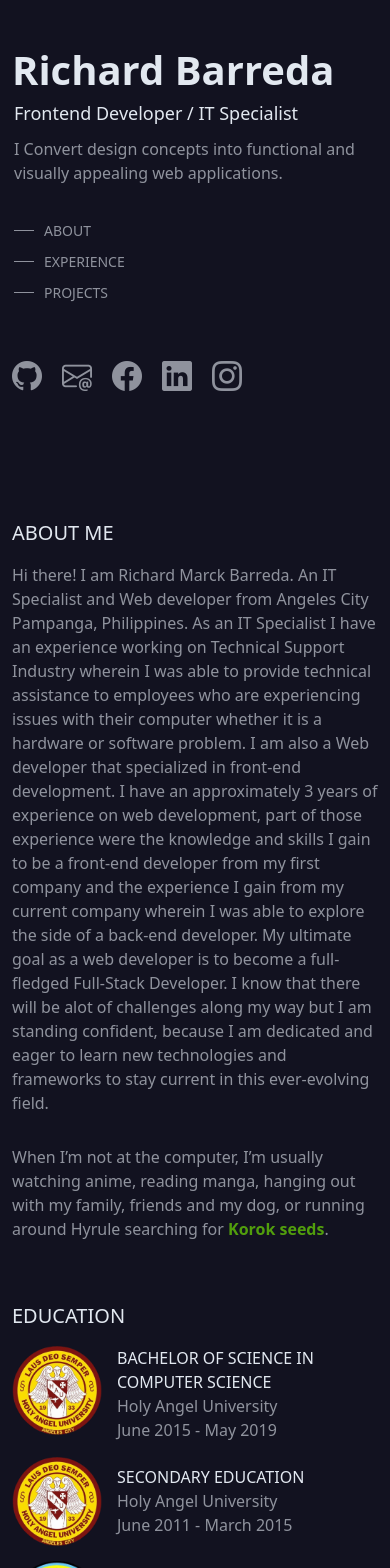
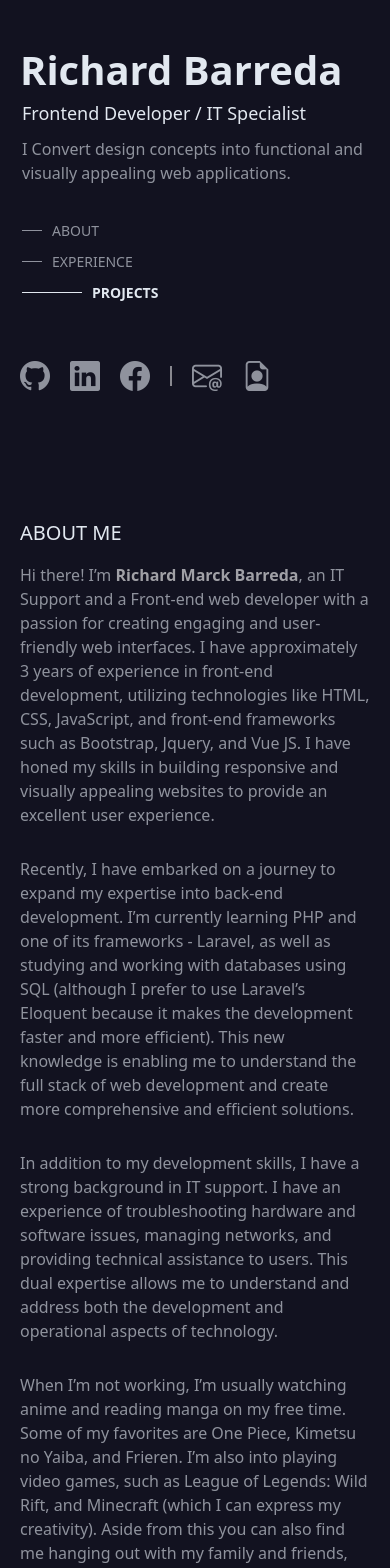
Before and after one commit to RichardBarreda/web-portfolio, a Vue app: page / in a window 390 px wide. Shown: the top 1568 px of the page. Built offline with nearby package versions, Linux system fonts and the light colour scheme.

Commit message:
added links for socials and fixed spyscroll

```diff
--- a/src/components/Display.vue
+++ b/src/components/Display.vue
@@ -1,9 +1,11 @@
 <template>
     <div class="display" data-bs-spy="scroll" data-bs-target="#my-display" data-bs-offset="0" data-bs-smooth-scroll="true">
-        <Introduction id="display-about"></Introduction>
-        <Education></Education>
-        <TechnicalSkills></TechnicalSkills>
-        <PersonalSkills></PersonalSkills>
+        <div class="about-section" id="display-about">
+            <Introduction></Introduction>
+            <Education></Education>
+            <TechnicalSkills></TechnicalSkills>
+            <PersonalSkills></PersonalSkills>
+        </div>
         <Experience id="display-experience"></Experience>
         <Projects id="display-project"></Projects>
     </div>
--- a/src/components/Introduction.vue
+++ b/src/components/Introduction.vue
@@ -1,21 +1,39 @@
 <template>
     <div class="introduction">
         <p class="title-text">About Me</p>
+
         <p class="regular-text">
-            Hi there! I am Richard Marck Barreda. An IT Specialist and Web developer from Angeles City Pampanga, Philippines.
-            As an IT Specialist I have an experience working on Technical Support Industry wherein I was able to provide
-            technical assistance to employees who are experiencing issues with their computer whether it is a hardware
-            or software problem. I am also a Web developer that specialized in front-end development. I have an approximately
-            3 years of experience on web development, part of those experience were the knowledge and skills I gain to be a front-end
-            developer from my first company and the experience I gain from my current company wherein I was able to explore the side of a
-            back-end developer. My ultimate goal as a web developer is to become a full-fledged Full-Stack Developer. I know that
-            there will be alot of challenges along my way but I am standing confident, because I am dedicated and eager to learn
-            new technologies and frameworks to stay current in this ever-evolving field.
+            Hi there! I’m <span class="my-name">Richard Marck Barreda</span>, an IT Support and a Front-end web developer with a passion
+            for creating engaging and user-friendly web interfaces. I have approximately 3 years of experience
+            in front-end development, utilizing technologies like HTML, CSS, JavaScript, and front-end
+            frameworks such as Bootstrap, Jquery, and Vue JS.  I have honed my skills in building responsive
+            and visually appealing websites to provide an excellent user experience.
         </p>
 
         <p class="regular-text">
-            When I’m not at the computer, I’m usually watching anime, reading manga, hanging out with my family, friends and my dog, or running around Hyrule searching for <span class="highlight-text">Korok seeds</span>.
+            Recently, I have embarked on a journey to expand my expertise into back-end development. I’m currently
+            learning PHP and one of its frameworks - Laravel, as well as studying and working with databases using
+            SQL (although I prefer to use Laravel’s Eloquent because it makes the development faster and more
+            efficient). This new knowledge is enabling me to understand the full stack of web development and
+            create more comprehensive and efficient solutions.
         </p>
+
+        <p class="regular-text">
+            In addition to my development skills, I have a strong background in IT support. I have an experience
+            of troubleshooting hardware and software issues, managing networks, and providing technical assistance
+            to users. This dual expertise allows me to understand and address both the development and operational
+            aspects of technology.
+        </p>
+
+        <p class="regular-text">
+            When I’m not working, I’m usually watching anime and reading manga on my free time. Some of my favorites
+            are One Piece,  Kimetsu no Yaiba, and Frieren. I’m also into playing video games, such as League of
+            Legends: Wild Rift, and Minecraft (which I can express my creativity). Aside from this you can also find
+            me hanging out with my family and friends, trying out and discovering new places with good foods!
+            When I’m alone and nowhere to be found I spend my time on running around Hyrule searching for <span class="korok-seeds">Korok seeds</span>
+            and hunting <span class="bubbul-frogs">Bubbulfrogs</span>.
+        </p>
+
     </div>
 </template>
 
@@ -49,10 +67,22 @@ export default {
         .regular-text {
             padding-bottom: 30px;
 
-            .highlight-text {
+            .korok-seeds {
                 opacity: 1;
                 font-weight: 700;
                 color: lawngreen;
+            }
+
+            .bubbul-frogs {
+                opacity: 1;
+                font-weight: 700;
+                color: #92fffb;
+            }
+
+            .my-name {
+                opacity: 1;
+                font-weight: 700;
+                color: white;
             }
         }
 
--- a/src/components/Projects.vue
+++ b/src/components/Projects.vue
@@ -73,8 +73,8 @@ export default {
             ],
 
             moreProjects: [
-                {id: "1", image: require('../assets/party-raffle.png'), name: "Party Raffle System", description:"System I develop to improved the raffle system of Nanox Philippines. Through this simple system we can promote paperless lifestyle!", link: "https://richardbarreda.github.io/my-portfolio/", language:["HTML", "CSS", "SCSS", "JS"]},
-                {id: "2", image: require('../assets/cps-system.png'), name: "Cashless Payment System", description:"A discontinued project. System that accepts payment through RFID Card to lessen the physical contact of employees on money during covid 19 pandemic.", link: "https://richardbarreda.github.io/my-portfolio/", language:["HTML", "CSS", "SCSS", "JS", "Laravel"]},
+                {id: "1", image: require('../assets/party-raffle.png'), name: "Party Raffle System", description:"System I develop to improved the raffle system of Nanox Philippines. Through this simple system we can promote paperless lifestyle!", link: "https://github.com/Nanox-Marc/NPRS", language:["HTML", "CSS", "SCSS", "JS"]},
+                {id: "2", image: require('../assets/cps-system.png'), name: "Cashless Payment System", description:"A discontinued project. System that accepts payment through RFID Card to lessen the physical contact of employees on money during covid 19 pandemic.", link: "https://github.com/Nanox-Marc/CPS", language:["HTML", "CSS", "SCSS", "JS", "Laravel"]},
             ],
 
             projectIsOpen: false,
--- a/src/components/SideNav.vue
+++ b/src/components/SideNav.vue
@@ -12,11 +12,13 @@
                 <a class="anchor-menu" href="#display-project"><span class="indicator"></span> PROJECTS</a>
             </div>
             <div class="links-holder">
-                <a class="social-links"><i class="bi bi-github"></i></a>
-                <a class="social-links"><i class="bi bi-envelope-at"></i></a>
-                <a class="social-links"><i class="bi bi-facebook"></i></a>
-                <a class="social-links"><i class="bi bi-linkedin"></i></a>
-                <a class="social-links"><i class="bi bi-instagram"></i></a>
+                <a class="social-links" href="https://github.com/RichardBarreda" target="_blank"><i class="bi bi-github"></i></a>
+                <a class="social-links" href="https://www.linkedin.com/in/richard-marck-barreda-654111302/" target="_blank"><i class="bi bi-linkedin"></i></a>
+                <a class="social-links" href="https://www.facebook.com/chardbarreda/" target="_blank"><i class="bi bi-facebook"></i></a>
+                <span class="divider"></span>
+                <a class="social-links" href="mailto:barredarichardmarck@gmail.com"><i class="bi bi-envelope-at"></i></a>
+                <a class="social-links" href="https://drive.google.com/file/d/1OKBJLv6m4K5Y2eooJZLrRbzPfE7xm4Po/view?usp=sharing" target="_blank"><i class="bi bi-file-earmark-person"></i></a>
+
             </div>
 
 
@@ -112,13 +114,14 @@ export default {
                     }
                 }
 
-                &-active {
-                    font-weight: 700;
-                    opacity: 1;
+            }
 
-                    .indicator {
-                        width: 50px;
-                    }
+            .active {
+                font-weight: 700;
+                opacity: 1;
+
+                .indicator {
+                    width: 60px;
                 }
             }
         }
@@ -139,6 +142,16 @@ export default {
                     cursor: pointer;
                     opacity: 1;
                 }
+            }
+
+            .divider {
+                border-right: solid 2px white;
+                opacity: .5;
+                height: 20px;
+                display: flex;
+                justify-content: center;
+                align-self: center;
+                margin-right: 20px;
             }
         }
     }
--- a/src/views/Portfolio.vue
+++ b/src/views/Portfolio.vue
@@ -61,6 +61,7 @@ export default {
         .portfolio-wrapper {
             display: flex;
             flex-direction: column;
+            padding: 0px 20px;
         }
     }
 }
```
